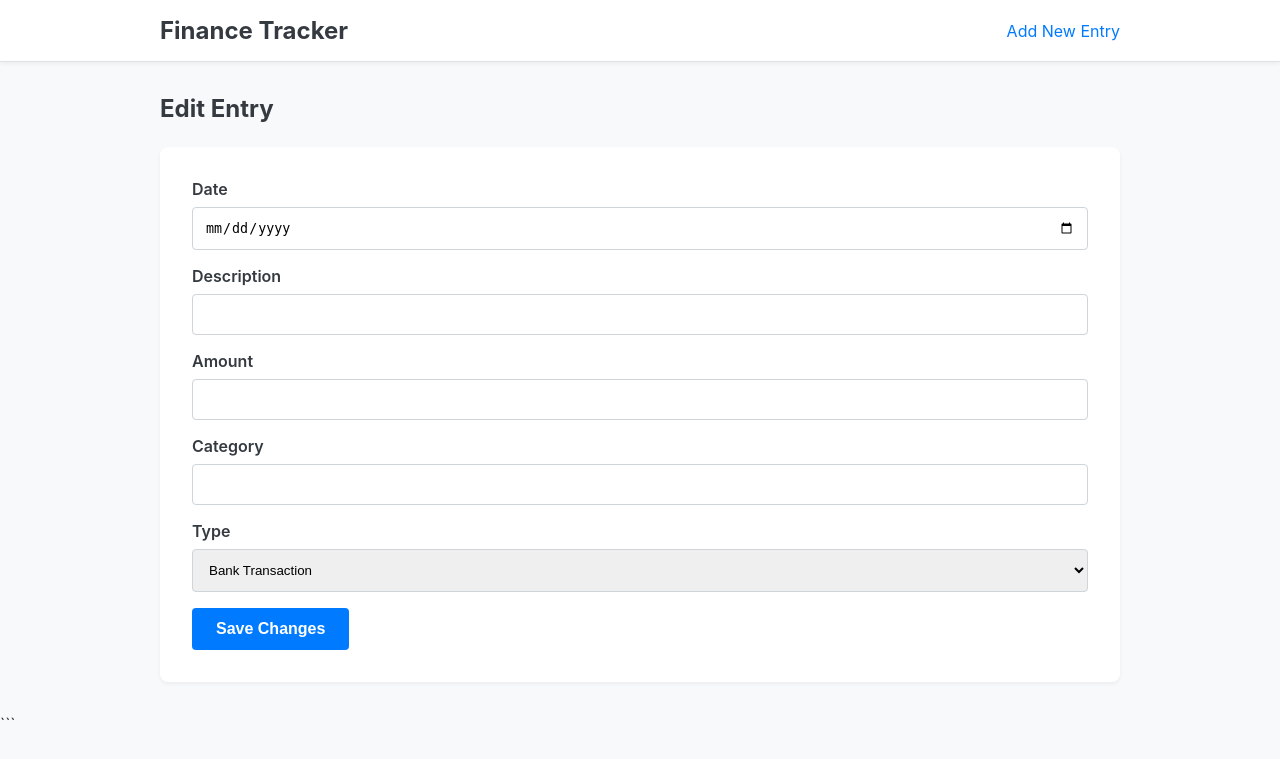
After one commit to ChaoticML/flask-finance-tracker, a Flask app: template app/templates/edit_entry.html in a window 1280 px wide. The commit adds this page. Shown: the top 759 px of the page. Run offline with Flask 3, Linux system fonts and the light colour scheme; the template is opened without the code that fills it, so the values that code supplies are empty.

Commit message:
Implement edit and delete functionality for entries
- Adds an "Actions" column to the main data table with Edit and Delete buttons for each entry.
- Creates a new route and template (`/edit`) to allow users to update existing entries.
- Implements a new route (`/delete`) to handle the deletion of entries via a POST request for safety.
- Includes a JavaScript confirmation prompt before deleting to prevent accidental data loss.
- Adds styling for the new Edit and Delete buttons.

```diff
--- a/app/static/style.css
+++ b/app/static/style.css
@@ -45,77 +45,7 @@ nav {
     text-decoration: underline;
 }
 
-
-/* Table Styling */
-table {
-    width: 100%;
-    border-collapse: collapse;
-    margin-top: 1.5rem;
-    background-color: #ffffff;
-    box-shadow: 0 2px 4px rgba(0,0,0,0.05);
-}
-
-th, td {
-    padding: 12px 15px;
-    text-align: left;
-    border-bottom: 1px solid #dee2e6;
-}
-
-th {
-    background-color: #f1f3f5;
-    font-weight: 600;
-}
-
-/* Alternating row colors for readability */
-tbody tr:nth-of-type(even) {
-    background-color: #f8f9fa;
-}
-
-
-/* Form Styling */
-form {
-    background: #ffffff;
-    padding: 2rem;
-    border-radius: 8px;
-    box-shadow: 0 2px 4px rgba(0,0,0,0.05);
-    margin-top: 1.5rem;
-}
-
-form label {
-    display: block;
-    margin-bottom: .5rem;
-    font-weight: 600;
-}
-
-form input[type="text"],
-form input[type="date"],
-form input[type="number"],
-form select {
-    width: 100%;
-    padding: .75rem;
-    margin-bottom: 1rem;
-    border: 1px solid #ced4da;
-    border-radius: 4px;
-    box-sizing: border-box
-}
-
-form button {
-    background-color: #007bff;
-    color: white;
-    padding: .75rem 1.5rem;
-    border: none;
-    border-radius: 4px;
-    cursor: pointer;
-    font-size: 1rem;
-    font-weight: 600;
-}
-
-form button:hover {
-    background-color: #0056b3;
-}
-
-
-/* Styling for the Summary Cards */
+/* Summary Cards Styling */
 .summary-cards {
     display: flex;
     gap: 20px;
@@ -144,12 +74,9 @@ form button:hover {
     margin-bottom: 0;
 }
 
-
-/* Styling for the Chart Grid */
+/* Chart Grid Styling */
 .charts-grid {
     display: grid;
-    /* This creates a responsive grid. It will be 2 columns if space allows,
-       otherwise it will stack to 1 column on smaller screens. */
     grid-template-columns: repeat(auto-fit, minmax(400px, 1fr));
     gap: 20px;
     margin-bottom: 2rem;
@@ -161,3 +88,99 @@ form button:hover {
     border-radius: 8px;
     box-shadow: 0 4px 6px rgba(0,0,0,0.07);
 }
+
+/* Table Styling */
+table {
+    width: 100%;
+    border-collapse: collapse;
+    margin-top: 1.5rem;
+    background-color: #ffffff;
+    box-shadow: 0 2px 4px rgba(0,0,0,0.05);
+}
+
+th, td {
+    padding: 12px 15px;
+    text-align: left;
+    border-bottom: 1px solid #dee2e6;
+}
+
+th {
+    background-color: #f1f3f5;
+    font-weight: 600;
+}
+
+tbody tr:nth-of-type(even) {
+    background-color: #f8f9fa;
+}
+
+/* Form Styling */
+form {
+    background: #ffffff;
+    padding: 2rem;
+    border-radius: 8px;
+    box-shadow: 0 2px 4px rgba(0,0,0,0.05);
+    margin-top: 1.5rem;
+}
+
+form label {
+    display: block;
+    margin-bottom: .5rem;
+    font-weight: 600;
+}
+
+form input[type="text"],
+form input[type="date"],
+form input[type="number"],
+form select {
+    width: 100%;
+    padding: .75rem;
+    margin-bottom: 1rem;
+    border: 1px solid #ced4da;
+    border-radius: 4px;
+    box-sizing: border-box;
+}
+
+form button {
+    background-color: #007bff;
+    color: white;
+    padding: .75rem 1.5rem;
+    border: none;
+    border-radius: 4px;
+    cursor: pointer;
+    font-size: 1rem;
+    font-weight: 600;
+}
+
+form button:hover {
+    background-color: #0056b3;
+}
+
+/* Styling for Action Buttons in Table */
+.actions {
+    display: flex;
+    gap: 10px;
+}
+
+.btn {
+    padding: 5px 10px;
+    border: none;
+    border-radius: 4px;
+    cursor: pointer;
+    color: white;
+    text-decoration: none;
+    font-size: 0.9em;
+}
+
+.btn-edit {
+    background-color: #ffc107; /* Yellow */
+}
+.btn-edit:hover {
+    background-color: #e0a800;
+}
+
+.btn-delete {
+    background-color: #dc3545; /* Red */
+}
+.btn-delete:hover {
+    background-color: #c82333;
+}
--- /dev/null
+++ b/app/templates/edit_entry.html
@@ -0,0 +1,30 @@
+{% extends "layout.html" %}
+
+{% block title %}Edit Entry{% endblock %}
+
+{% block content %}
+    <h2>Edit Entry</h2>
+
+    <form method="post">
+        <label for="entry_date">Date</label>
+        <input type="date" name="entry_date" id="entry_date" value="{{ entry['entry_date'] }}" required>
+
+        <label for="description">Description</label>
+        <input type="text" name="description" id="description" value="{{ entry['description'] }}" required>
+
+        <label for="amount">Amount</label>
+        <input type="number" step="0.01" name="amount" id="amount" value="{{ entry['amount'] }}" required>
+
+        <label for="category">Category</label>
+        <input type="text" name="category" id="category" value="{{ entry['category'] }}" required>
+
+        <label for="entry_type">Type</label>
+        <select name="entry_type" id="entry_type" required>
+            <option value="Bank Transaction" {% if entry['entry_type'] == 'Bank Transaction' %}selected{% endif %}>Bank Transaction</option>
+            <option value="Cash" {% if entry['entry_type'] == 'Cash' %}selected{% endif %}>Cash</option>
+            <option value="Asset" {% if entry['entry_type'] == 'Asset' %}selected{% endif %}>Asset</option>
+        </select>
+
+        <button type="submit">Save Changes</button>
+    </form>
+{% endblock %}
```
Also changed, not shown: app/routes.py (+41 -21 lines), app/templates/index.html (+10 -10 lines).
